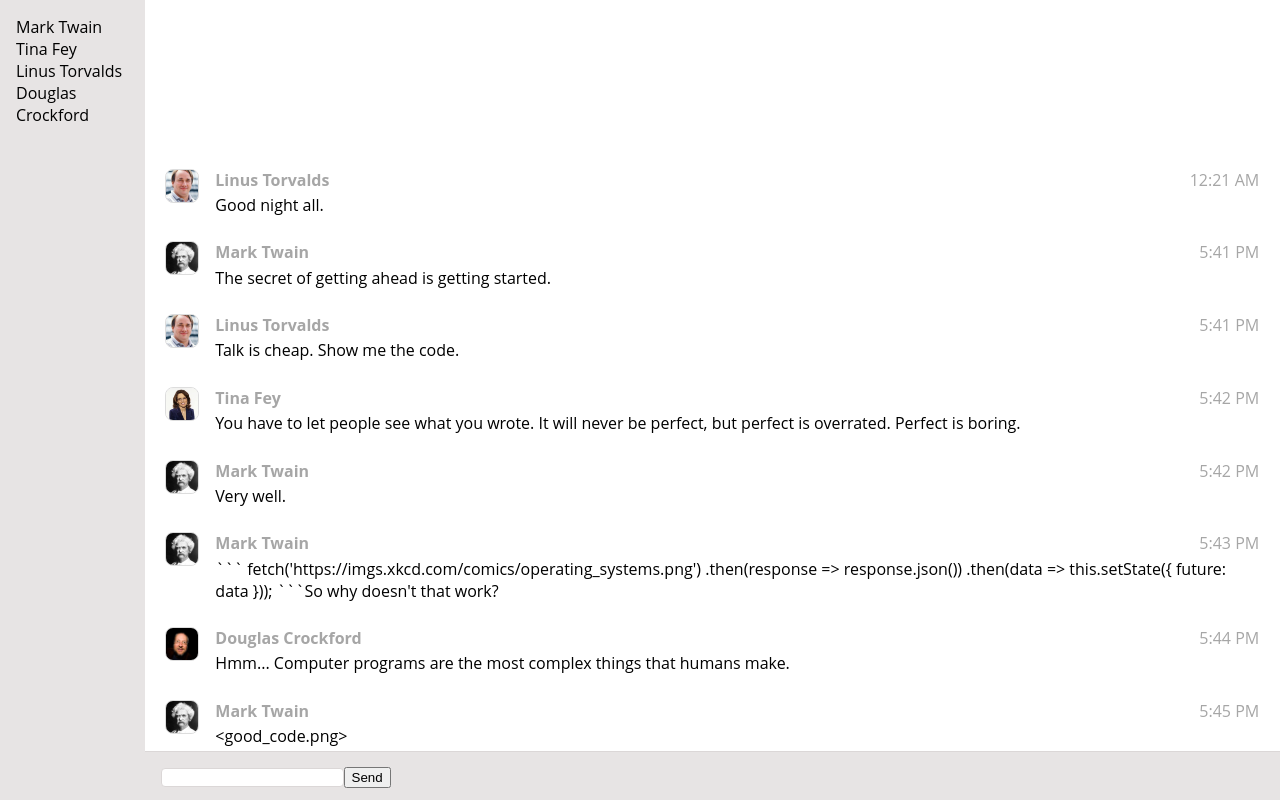
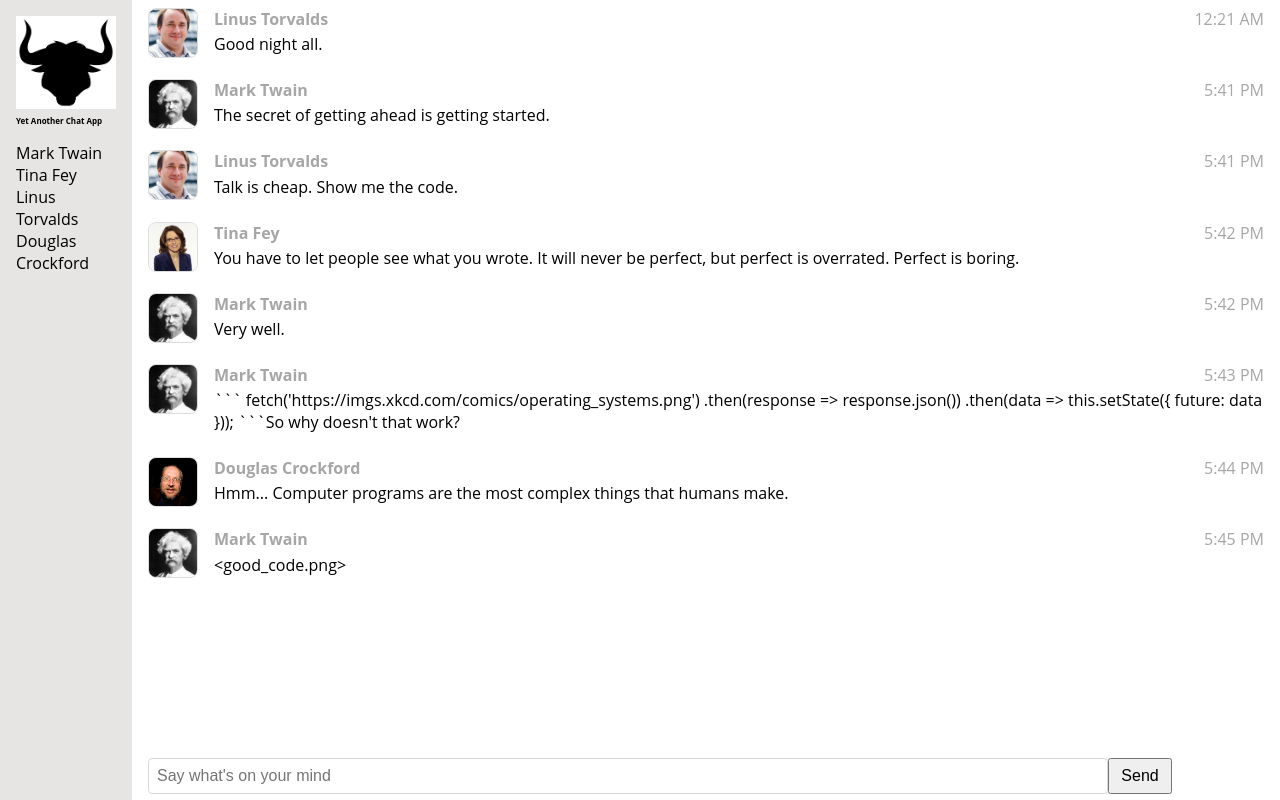
Before and after one commit to thomashamlin/yaca, a React app: page / in a window 1280 px wide. Built offline with nearby package versions, Linux system fonts and the light colour scheme.

Commit message:
Refine styles
- Yak icon and heading
- Fix width of `aside`
- Fix scrolling of `main`
- Chat form layout improved, white background color
- Input field spans width of `main` approximately
- Larger avatars floated to left of messages

```diff
--- a/src/App.js
+++ b/src/App.js
@@ -59,10 +59,12 @@ class App extends React.Component {
   render() {
     return (
       <div id="container">
-        <aside id="users" className="column">
+        <aside id="users">
+          <img src="/data/yak.png" alt="Yak icon" />
+          <h1>Yet Another Chat App</h1>
           <UserList users={this.state.users} />
         </aside>
-        <main className="column">
+        <main>
           <section id="messages">
             <MessageList messages={this.state.messages} showLastMessage={showLastMessage} />
           </section>
--- a/src/ChatForm.js
+++ b/src/ChatForm.js
@@ -13,8 +13,8 @@ function ChatForm({ onSend }) {
   }
 
   return (
-    <form onSubmit={handleSend}>
-      <input type="text" name="message" />
+    <form onSubmit={handleSend} method="post">
+      <input type="text" name="message" placeholder="Say what's on your mind" autoComplete="off" />
       <button type="submit">Send</button>
     </form>
   );
--- a/styles/main.scss
+++ b/styles/main.scss
@@ -14,7 +14,7 @@ $message-meta-color: hsl(0, 0, 65%);
 $message-hover-bg-color: hsl(0, 5%, 95%);
 
 // Space between aside on the left and message and chat form on the right
-$column-gutter-width: 1em;
+$column-gutter-width: 0.5em;
 
 
 //------------------
@@ -36,16 +36,9 @@ ul, ol {
   padding: 0;
 }
 
-.column {
-  display: flex;
-  flex-direction: column;
-  overflow: auto;
-}
-
 input {
   border-radius: 4px;
   border: 1px solid $frame-border-color;
-  width: auto;
 }
 
 //------------
@@ -66,16 +59,29 @@ input {
 
   // aside contains user list
   aside {
+    display: flex;
+    flex-direction: column;
+    flex: 0 0 100px;
+    overflow: auto;
+
     background-color: $frame-bg-color;
     padding: 1em;
 
     // Aside can overflow and be scrolled independently
-    height: 100vd;
+    height: 100%;
     overflow-y: auto;
 
     // narrower than main
     flex-grow: 1;
 
+    img {
+      width: 100px;
+    }
+
+    h1 {
+      font-size: 0.5em;
+      margin-bottom: 2em;
+    }
     #users {
       display: flex;
       flex-direction: column;
@@ -92,35 +98,45 @@ input {
     display: flex;
     flex-direction: column;
 
-    // Push messages to bottom near the chat form (noticable when main is taller than all messages)
-    justify-content: flex-end;
-
     // Message area can overflow and be scrolled independently
-    height: 100vd;
+    height: 100%;
     overflow-y: auto;
 
-    // wider than aside
-    flex-grow: 8;
-
     footer {
-      // Fix to bottom of main
+      // Fix to bottom of main.
+      // I might have been able to achieve this differently and made it easier to get a better
+      // flexible chat form layout below.
       position: absolute;
       bottom: 0;
 
       // Cover other content in `main` seamlessly
-      background-color: $frame-bg-color;
-      border-top: 1px solid $frame-border-color;
-      margin: 0;
+      background-color: $messages-bg-color;
       height: 3em;
       width: 100%;
 
       // Layout contents
       display: flex;
       align-items: center;
+      padding-left: 1em;
 
       // Chat form
       form {
-        padding-left: $column-gutter-width;
+        display: flex;
+        // Approximate the same width as `main`. Because form's container is absolutely positioned,
+        // its width doesn't match main's. This is pretty close but I'd think about different layouts
+        // given more time.
+        width: 80%;
+
+        input {
+          flex: 1 0 20em;
+          font-size: 1em;
+          padding: 0.5em;
+        }
+
+        button {
+          flex: 0 0 4em;
+          font-size: 1em;
+        }
       }
     }
   }
@@ -132,14 +148,14 @@ input {
 //---------------
 
 section#messages {
-  // Allow space for chat form at bottom
-  margin: 0 $column-gutter-width 2em;
+  // bottom-margin allows space for chat form at bottom
+  margin: 0 $column-gutter-width 3em;
 
   // Each message is an LI and contains divs for user, date, and message string.
   li {
     // Padding for hover effect
-    padding: .3em;
-    margin-bottom: 1em;
+    padding: 0.5em;
+    margin-bottom: 0.5em;
 
     // Nicer looking hover effect
     border-radius: 4px;
@@ -153,8 +169,8 @@ section#messages {
       border: 1px solid #ddd;
       border-radius: 8px;
       margin-right: 1em;
-      width: 2em;
-      height: 2em;
+      width: 3em;
+      height: 3em;
       display: block;
       float: left;
       overflow: hidden; // alt text
```
Also changed, not shown: data/yak.png (added).
